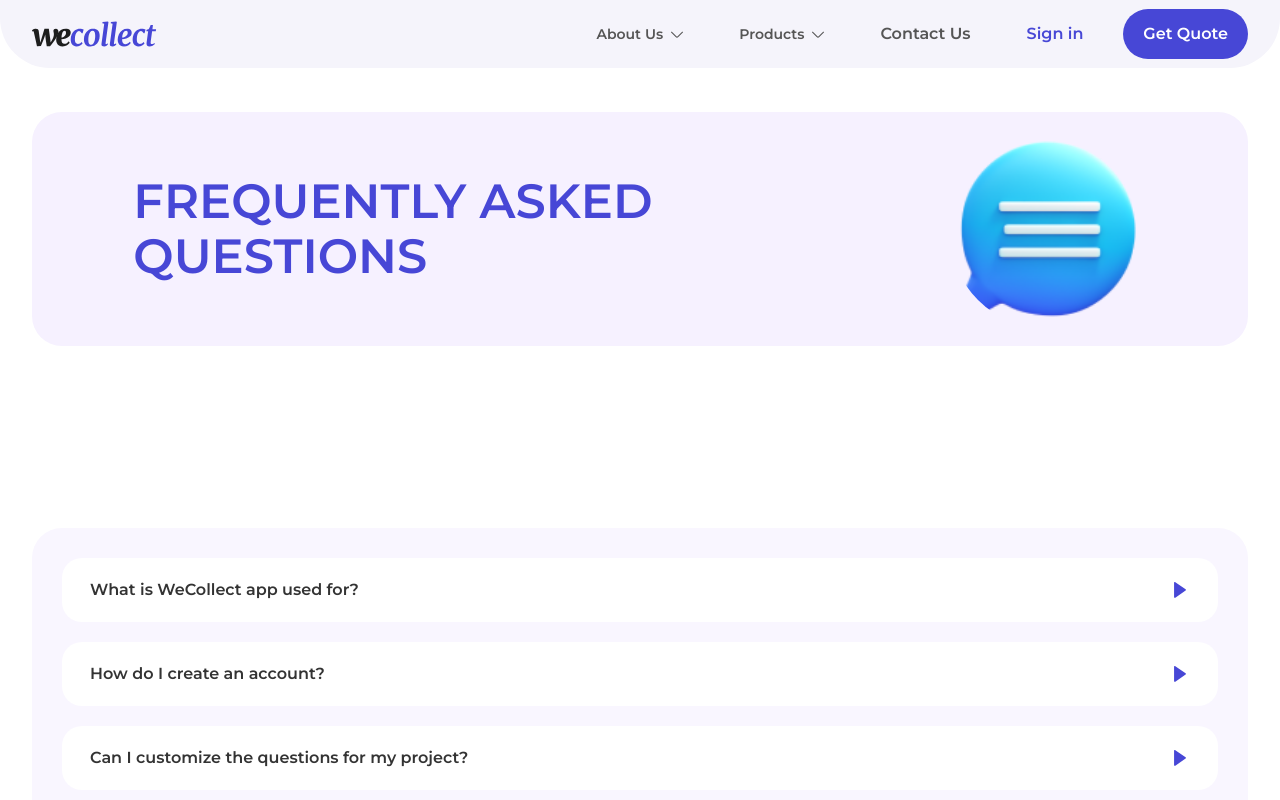
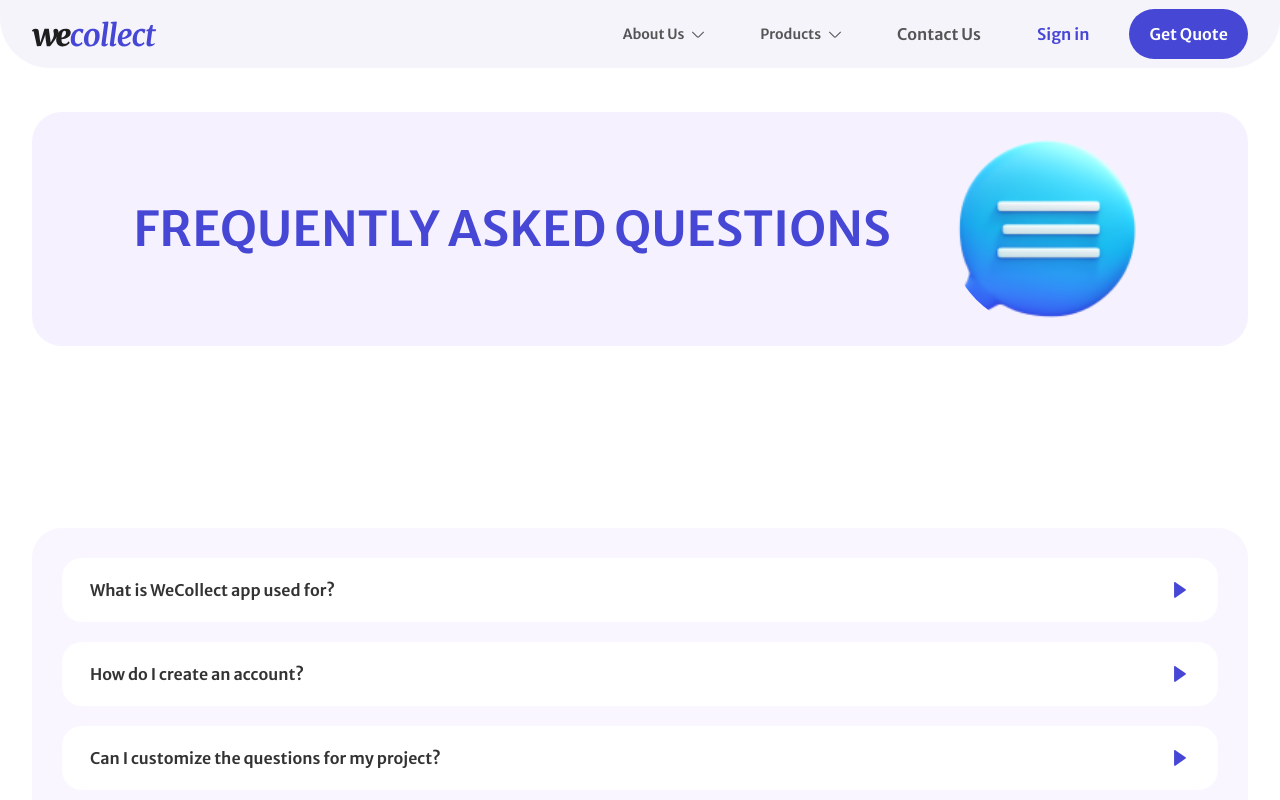
Before and after one commit to Daniekeys/temporary-hosting, a Next.js app: page /faq in a window 1280 px wide. Shown: the top 800 px of the page. Built offline with nearby package versions, Linux system fonts and the light colour scheme.

Commit message:
pushed merriweather

```diff
--- a/pages/_app.js
+++ b/pages/_app.js
@@ -2,10 +2,10 @@
 import '../styles/globals.css'
 import AOS from "aos";
 import "aos/dist/aos.css";
-import { Montserrat } from "@next/font/google";
-export const montserrat = Montserrat({
+import { Merriweather_Sans } from "@next/font/google";
+export const montserrat = Merriweather_Sans({
   subsets: ["latin"],
-  weight: ["100", "200", "300", "400", "500", "600", "700", "800", "900"],
+  weight: [ "300", "400", "500", "600", "700", "800"],
   variable: "--font-montserract",
 });
 function MyApp({ Component, pageProps }) {
```
